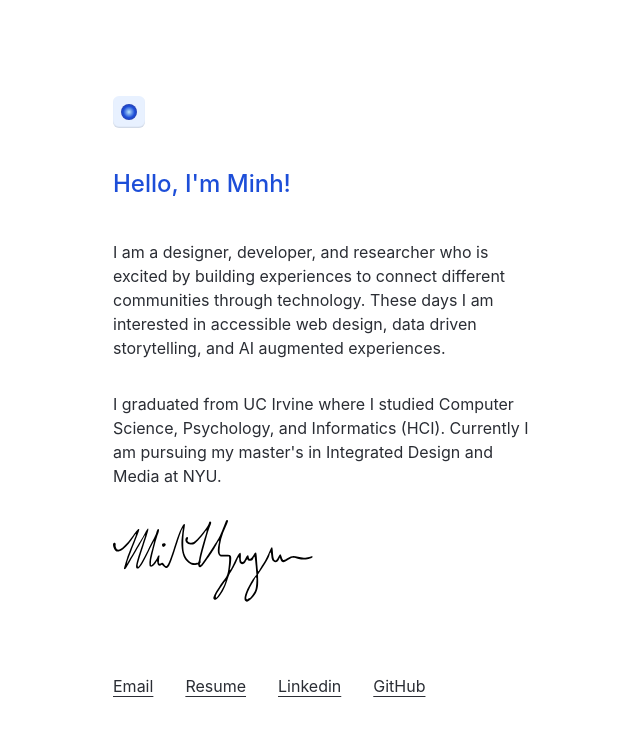
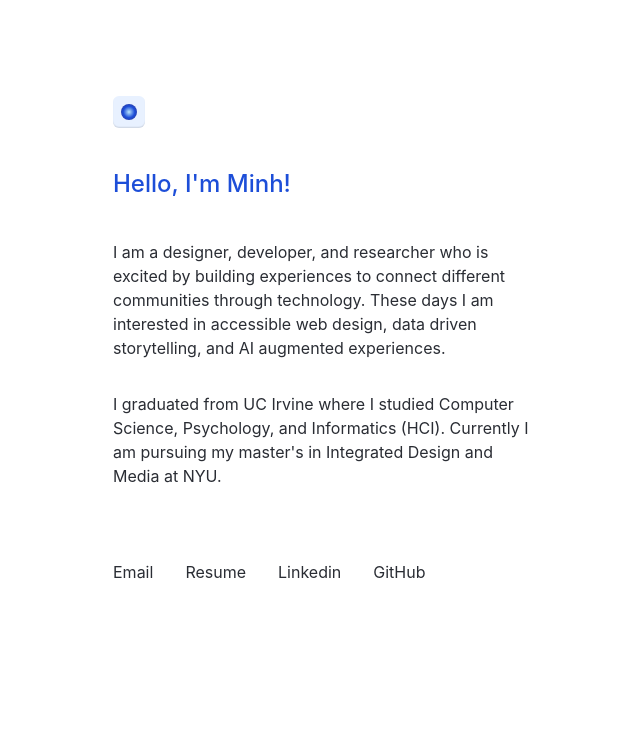
Before and after one commit to minhtnguy/minhtnguy.github.io, a Next.js app: page /about in a window 1280 px wide. Shown: the top 736 px of the page, without its empty margins (15-655 px from the left). Built offline with nearby package versions, Linux system fonts and the light colour scheme.

Commit message:
update: thesis page

```diff
--- a/app/about/page.js
+++ b/app/about/page.js
@@ -24,33 +24,33 @@ export default function About() {
 					master&apos;s in Integrated Design and Media at NYU.
 				</p>
 
-				<Image src="/signature.svg" alt="signature" width={200} height={200} />
+				{/* <Image src="/signature.svg" alt="signature" width={200} height={200} /> */}
 
 				<div className="flex flex-col space-y-4 sm:space-y-0 sm:flex-row sm:space-x-8 sm:py-10 text-primary-black">
 					<Link
 						href={links.email}
-						className="underline underline-offset-4 decoration-1 hover:decoration-primary-blue hover:text-primary-blue"
+						className="hover:text-primary-blue transition-transform duration-300 hover:rotate-[5deg]"
 					>
 						Email
 					</Link>
 					<Link
 						href={links.resume}
 						target="_blank"
-						className="underline underline-offset-4 decoration-1 hover:decoration-primary-blue hover:text-primary-blue"
+						className="hover:text-primary-blue transition-transform duration-300 hover:rotate-[-2.5deg]"
 					>
 						Resume
 					</Link>
 					<Link
 						href={links.linkedin}
 						target="_blank"
-						className="underline underline-offset-4 decoration-1 hover:decoration-primary-blue hover:text-primary-blue"
+						className="hover:text-primary-blue transition-transform duration-300 hover:rotate-[2.5deg]"
 					>
 						Linkedin
 					</Link>
 					<Link
 						href={links.github}
 						target="_blank"
-						className="underline underline-offset-4 decoration-1 hover:decoration-primary-blue hover:text-primary-blue"
+						className="hover:text-primary-blue transition-transform duration-300 hover:rotate-[-5deg]"
 					>
 						GitHub
 					</Link>
--- a/app/components/ViewTransition.js
+++ b/app/components/ViewTransition.js
@@ -16,12 +16,14 @@ export default function ViewTransition({
 			animate={animate}
 			exit={exit}
 			transition={transition}
+			suppressHydrationWarning
 		>
-			<div className={className}>
+			<div className={className} suppressHydrationWarning>
 				<motion.div
 					initial={{ opacity: 0 }}
 					animate={{ opacity: 1 }}
 					transition={{ delay: 0.2, duration: 0.5 }}
+					suppressHydrationWarning
 				>
 					{children}
 				</motion.div>
--- a/app/page.js
+++ b/app/page.js
@@ -43,10 +43,10 @@ export default function Home() {
 			imageProps: {
 				height: 375,
 				width: 500,
-				className: "object-cover rounded-sm",
+				className: "object-cover rounded-sm w-full h-full",
 			},
 			containerClass:
-				"flex items-center justify-center p-4 sm:p-6 md:p-8 lg:p-12",
+				"flex items-center justify-center p-4 sm:p-6 md:p-8 lg:p-12 overflow-hidden",
 		},
 		{
 			imageSrc: "/images/figgy/figgy.png",
@@ -71,10 +71,10 @@ export default function Home() {
 			imageProps: {
 				height: 375,
 				width: 500,
-				className: "object-cover rounded-sm",
+				className: "object-cover rounded-sm w-full h-full",
 			},
 			containerClass:
-				"flex items-center justify-center p-4 sm:p-6 md:p-8 lg:p-12",
+				"flex items-center justify-center p-4 sm:p-6 md:p-8 lg:p-12 overflow-hidden",
 		},
 		{
 			imageSrc: "/images/fph/fph.png",
@@ -102,8 +102,8 @@ export default function Home() {
 				description={hoveredProject?.description}
 				isVisible={!!hoveredProject}
 			/>
-			<div className="bg-primary-blue my-8 md:my-16 lg:my-24 mx-4 sm:mx-6 md:mx-12 lg:mx-24 xl:mx-48">
-				<div className="bg-[#FFFFFC] p-4 sm:p-6 md:p-8 lg:p-12">
+			<div className="bg-primary-blue my-8 md:my-16 lg:my-24 mx-4 sm:mx-6 md:mx-12 lg:mx-24 xl:mx-48 relative z-10 rounded-t-2xl">
+				<div className="bg-[#FFFFFC] p-4 sm:p-6 md:p-8 lg:p-12 relative z-10">
 					<div className="flex flex-col md:flex-row md:justify-between gap-8 md:gap-0">
 						<div className="w-full md:w-[480px]">
 							<div className="space-y-4">
@@ -155,7 +155,7 @@ export default function Home() {
 							const content = (
 								<>
 									<div
-										className={`h-[250px] sm:h-[300px] md:h-[375px] w-full bg-[#F5F5F5] border border-[#E2E2E2] rounded-md ${config.containerClass}`}
+										className={`h-[300px] sm:h-[375px] md:h-[375px] w-full bg-[#F5F5F5] border border-[#E2E2E2] rounded-md ${config.containerClass}`}
 										onMouseEnter={() => setHoveredProject(project)}
 										onMouseLeave={() => setHoveredProject(null)}
 									>
@@ -206,7 +206,6 @@ export default function Home() {
 						})}
 					</div>
 				</div>
-				{/* <Image src="/signature.svg" alt="signature" width={200} height={200} /> */}
 			</div>
 		</ViewTransition>
 	);
--- /dev/null
+++ b/app/projects/idm-thesis/page.mdx
@@ -0,0 +1,26 @@
+import Divider from "@/app/components/Divider";
+import WideImage from "@/app/components/WideImage";
+
+export const metadata = {
+	title: "IDM Thesis",
+	description: "Project Site for Minh Nguyen's IDM Thesis",
+};
+
+# IDM Thesis
+
+## Week 0
+**Project Proposal**:
+AI Augmented Video Collaboration
+
+My project explores how to combine AI with tone, gesture, and spatial interaction to reimagine virtual brainstorming and make ideas and references into artifacts that participants can see and move.
+
+<WideImage src="/images/thesis/timmy-zoom.png" alt="Timmy Zoom Call" />
+
+## WEEK 1
+
+**Hand Gesture Experiments**
+Using Media Pipe, I experimented with different hand gestures and movements to control components on the screen, as well as physics and motion of objects.
+
+**Refining the Project**
+
+Thinking of brainstorming, collaboration, and conversation as a story, I want to viualize these conversations as a spatial storyboard.
```
Also changed, not shown: 1 other file (tests, documents, lock files or other folders).
